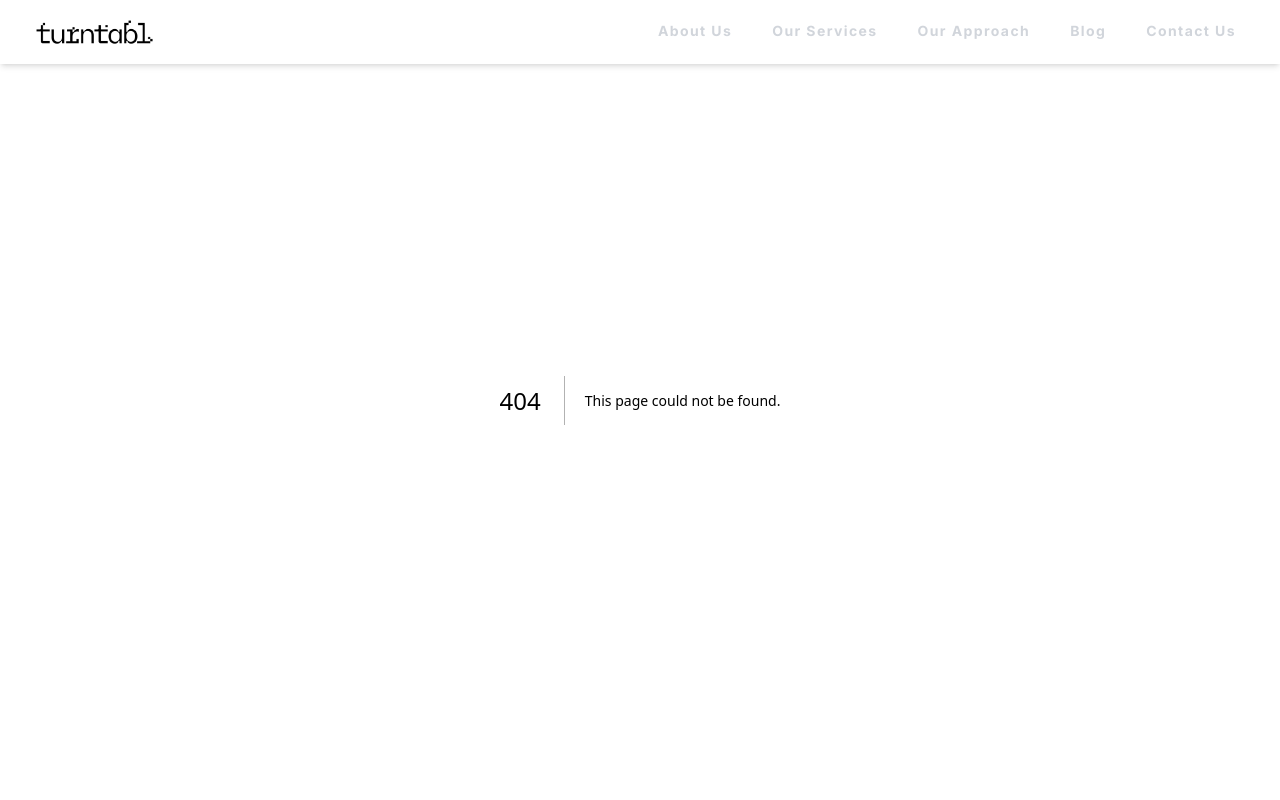
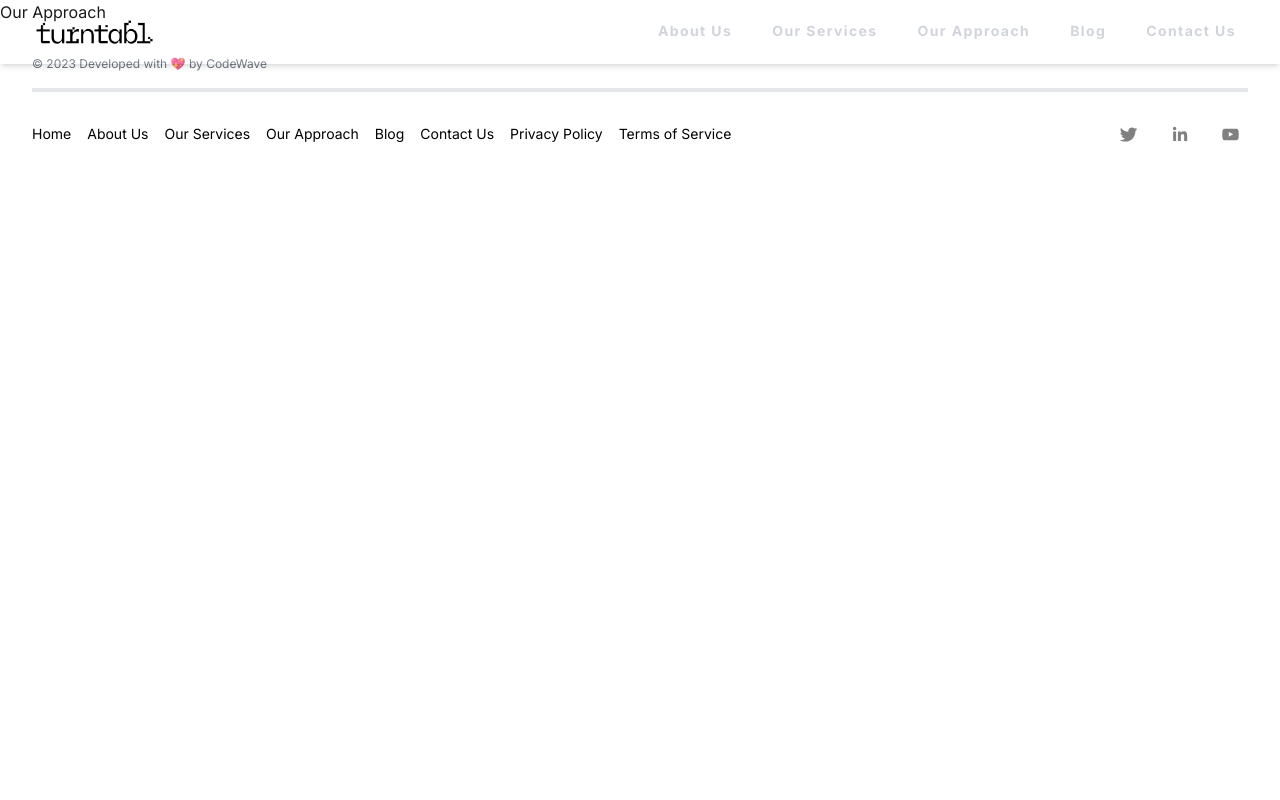
Before and after one commit to owuraku-zenas/turntabl-website-hackathon, a Next.js app: page /our-approach in a window 1280 px wide. Before the commit this address had no page. Shown: the top 800 px of the page. Built offline with nearby package versions, Linux system fonts and the light colour scheme.

Commit message:
fixed the wrong routing on the navbar

```diff
--- /dev/null
+++ b/src/app/our-approach/page.tsx
@@ -0,0 +1,11 @@
+import React from 'react'
+
+type Props = {}
+
+const page = (props: Props) => {
+  return (
+    <div>Our Approach</div>
+  )
+}
+
+export default page
--- /dev/null
+++ b/src/app/our-services/page.tsx
@@ -0,0 +1,11 @@
+import React from 'react'
+
+type Props = {}
+
+const page = (props: Props) => {
+  return (
+    <div>Our Services</div>
+  )
+}
+
+export default page
--- a/src/components/Navbar.tsx
+++ b/src/components/Navbar.tsx
@@ -11,7 +11,7 @@ const navItems = [
     },
     {
         name: "Our Services",
-        path: "/about-us",
+        path: "/our-services",
     },
     {
         name: "Our Approach",
```
